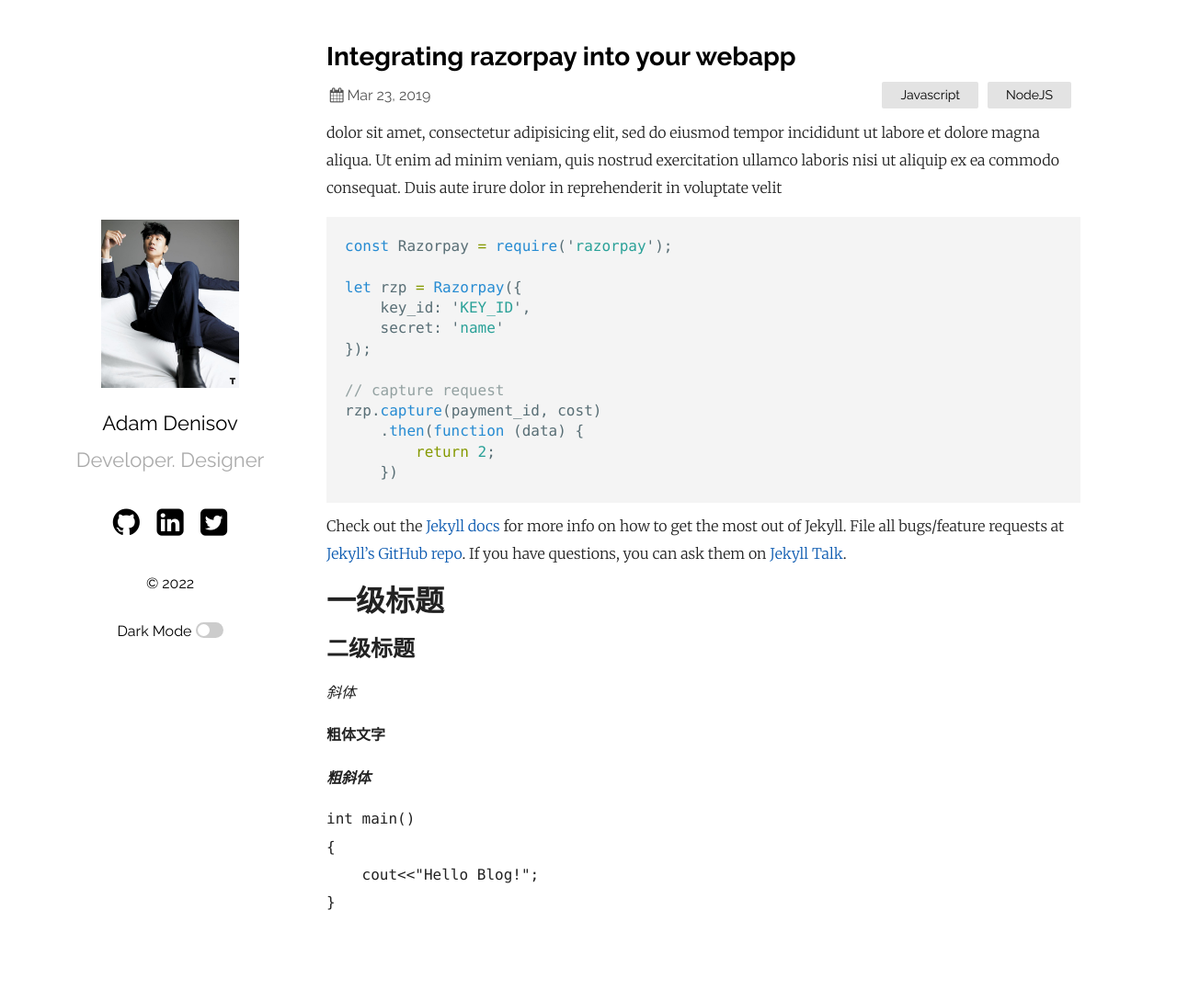
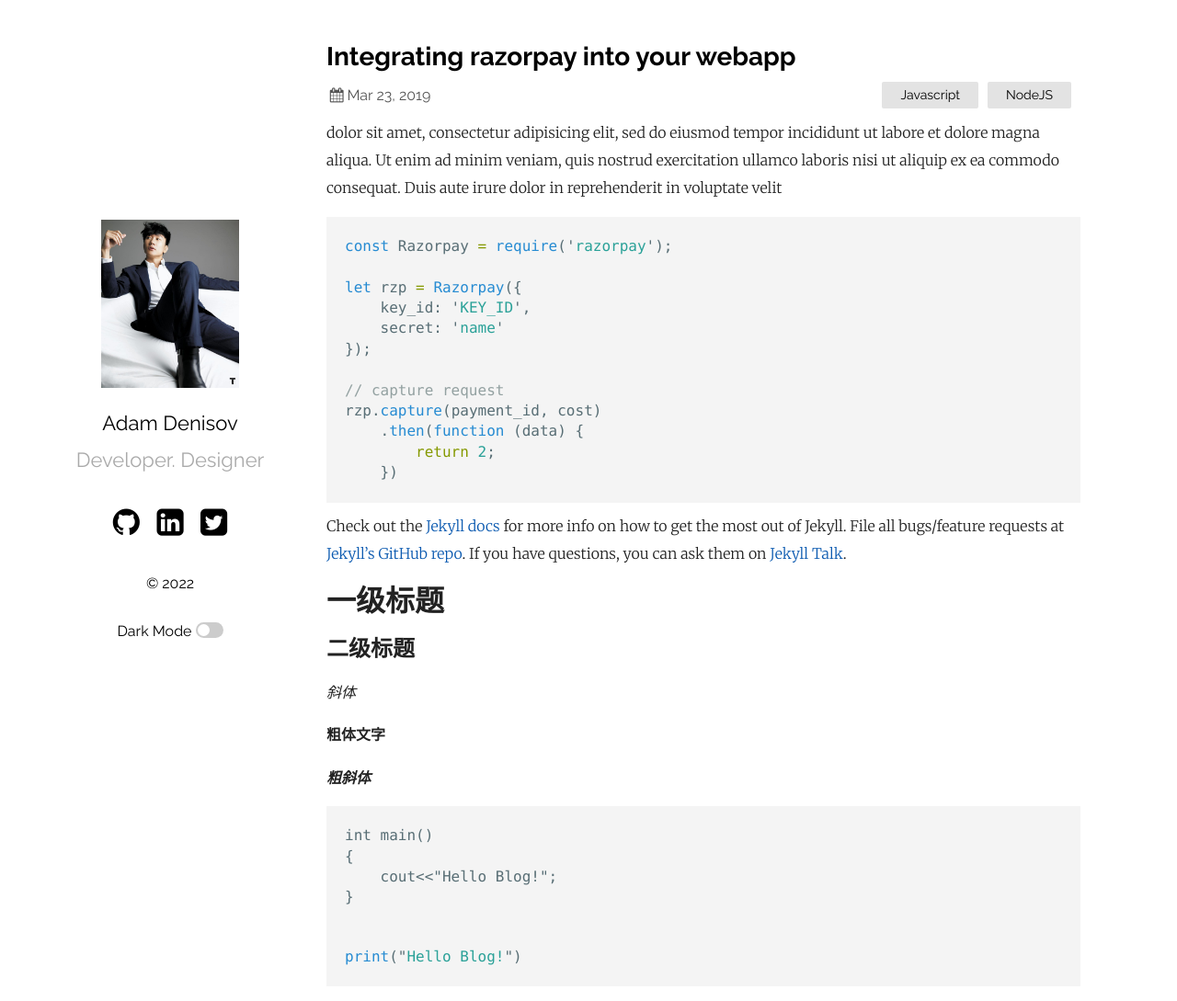
Before and after one commit to 0Jmins0/0Jmins0.github.io, a Jekyll site: the page built from _posts/2019-03-23-welcome-to-jekyll.markdown, in a window 1280 px wide and 1118 px high. Shown: the top 1089 px of the window at 92% size. Built offline with Jekyll 4.4.1, drawn with Linux system fonts in a browser that asks for light colours.

Commit message:
Update 2019-03-23-welcome-to-jekyll.markdown

````diff
--- a/_posts/2019-03-23-welcome-to-jekyll.markdown
+++ b/_posts/2019-03-23-welcome-to-jekyll.markdown
@@ -36,9 +36,13 @@ Check out the [Jekyll docs][jekyll-docs] for more info on how to get the most ou
 **粗体文字**
 
 ***粗斜体***
-```C
+```
 int main()
 {
     cout<<"Hello Blog!";
 }
 ```
+
+```python
+print("Hello Blog!")
+```
````
